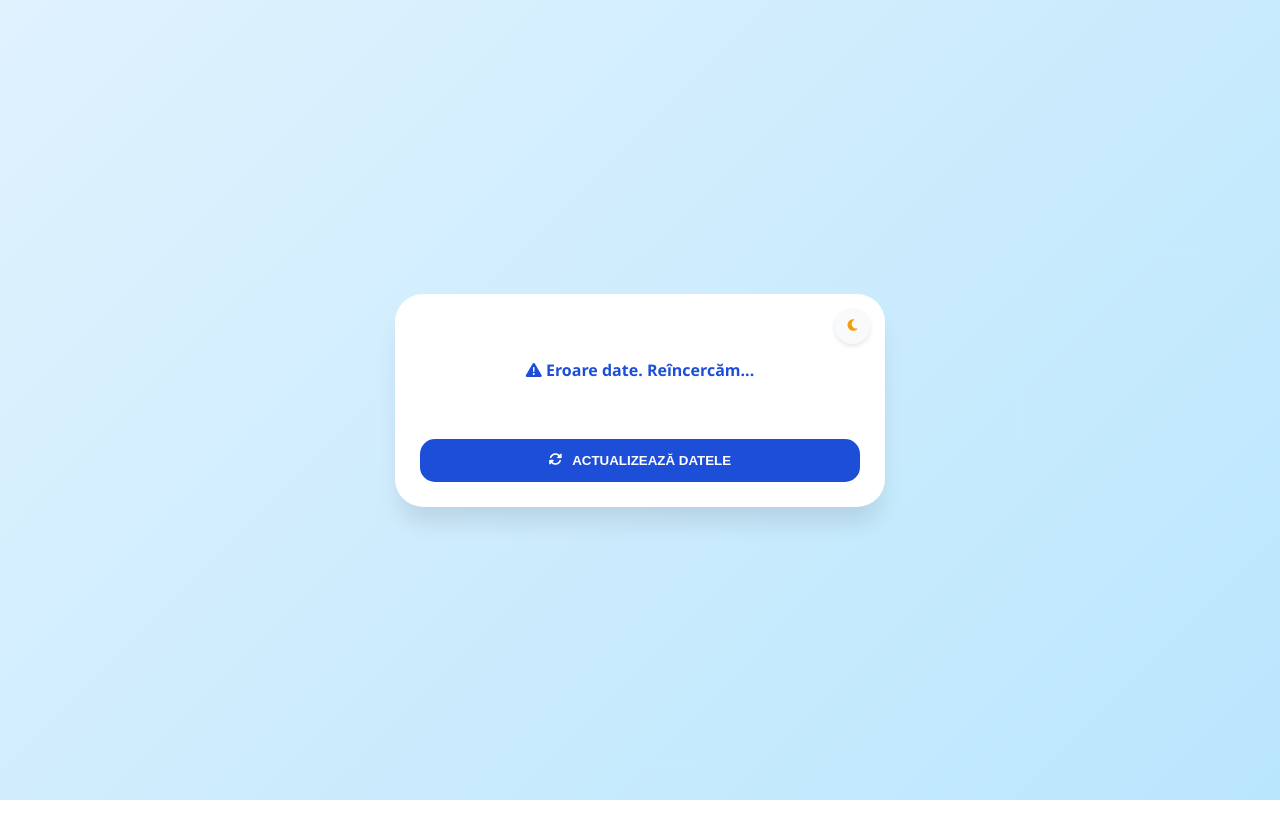
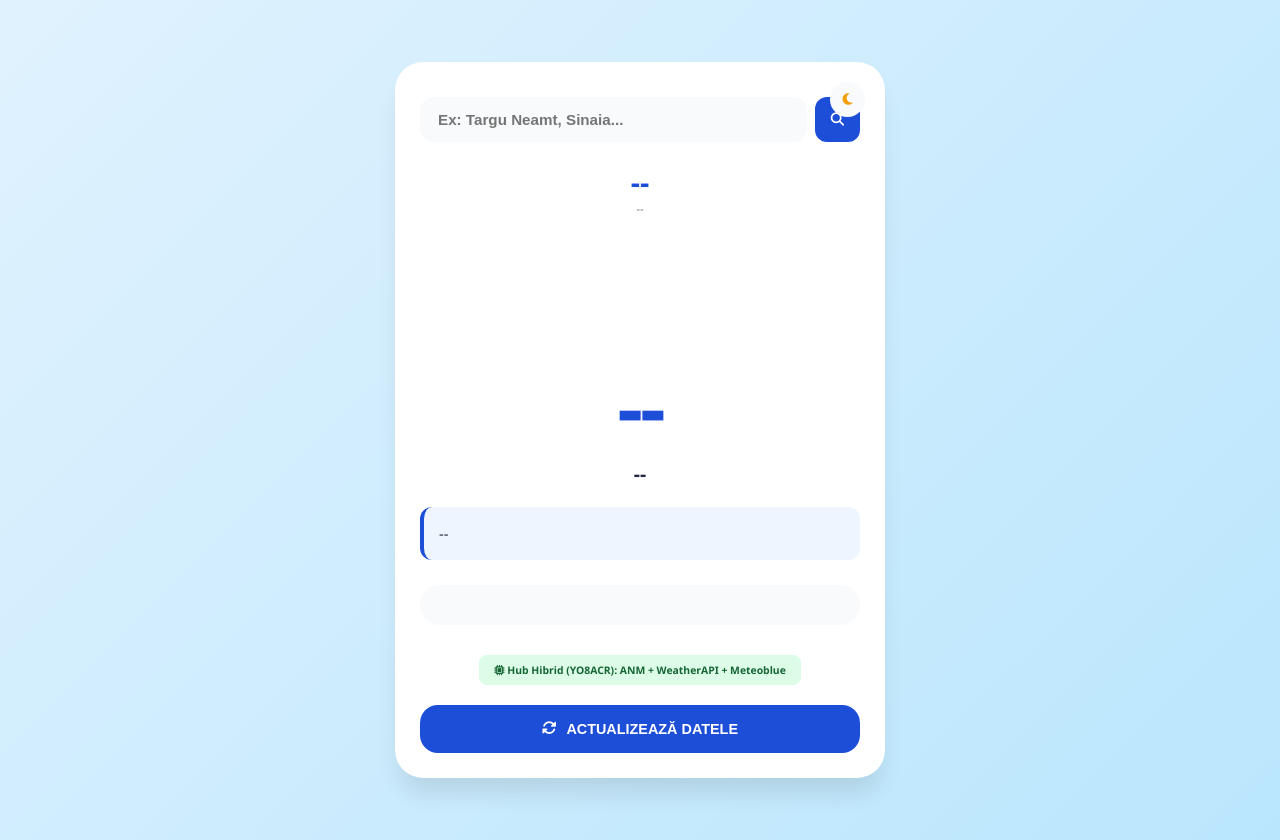
Before and after one commit to acc1311/Hub-Hibrid-YO8ACR-ANM-WeatherAPI-Meteoblue, a plain HTML site: page index.html in a window 1280 px wide. Before the commit the page ends 800 px from the top, so only its background shows below. Drawn offline with Linux system fonts and the light colour scheme; no server answers.

Commit message:
Update index.html

```diff
--- a/index.html
+++ b/index.html
@@ -3,7 +3,7 @@
 <head>
     <meta charset="UTF-8">
     <meta name="viewport" content="width=device-width, initial-scale=1.0">
-    <title>Vremea în Târgu Neamț - Evolutiv</title>
+    <title>Hub Hibrid PRO - România</title>
     <link rel="stylesheet" href="https://cdnjs.cloudflare.com/ajax/libs/font-awesome/6.4.0/css/all.min.css">
     <style>
         :root {
@@ -21,58 +21,73 @@
             --info-box: rgba(255, 255, 255, 0.05);
             --toggle-icon: #facc15;
         }
-        body { font-family: 'Segoe UI', sans-serif; background: var(--bg); color: var(--text); display: flex; justify-content: center; align-items: center; min-height: 100vh; margin: 0; transition: 0.3s; }
-        .card { background: var(--card); border-radius: 28px; padding: 25px; width: 100%; max-width: 440px; box-shadow: 0 20px 25px -5px var(--shadow); text-align: center; position: relative; overflow: hidden; }
+        body { font-family: 'Segoe UI', sans-serif; background: var(--bg); color: var(--text); display: flex; justify-content: center; align-items: center; min-height: 100vh; margin: 0; transition: 0.3s; padding: 20px; }
+        .card { background: var(--card); border-radius: 28px; padding: 25px; width: 100%; max-width: 440px; box-shadow: 0 20px 25px -5px var(--shadow); text-align: center; position: relative; }
 
-        .theme-toggle { position: absolute; top: 15px; right: 15px; background: var(--grid); border: none; width: 35px; height: 35px; border-radius: 50%; color: var(--toggle-icon); cursor: pointer; display: flex; align-items: center; justify-content: center; transition: 0.2s; box-shadow: 0 2px 5px var(--shadow); }
-        .theme-toggle:hover { transform: rotate(15deg); }
+        .theme-toggle { position: absolute; top: 20px; right: 20px; background: var(--grid); border: none; width: 35px; height: 35px; border-radius: 50%; color: var(--toggle-icon); cursor: pointer; display: flex; align-items: center; justify-content: center; z-index: 10; }
 
-        .city { color: var(--primary); font-size: 1.7rem; font-weight: 800; text-transform: uppercase; margin-bottom: 2px; }
-        .time { font-size: 0.72rem; color: var(--muted); margin-bottom: 12px; }
-        .temp-main { font-size: 4.5rem; font-weight: 800; color: var(--primary); margin: 5px 0; letter-spacing: -3px; }
-        .weather-icon { font-size: 5.5rem; margin: 15px 0; min-height: 100px; display: flex; align-items: center; justify-content: center; filter: drop-shadow(0 4px 6px rgba(0,0,0,0.1)); }
-        .desc { font-weight: 700; font-size: 1.1rem; margin-bottom: 15px; text-transform: capitalize; }
-        .forecast-box { background: var(--info-box); border-left: 4px solid var(--primary); padding: 15px; border-radius: 12px; margin-bottom: 20px; font-size: 0.9rem; text-align: left; line-height: 1.6; }
+        .search-box { display: flex; gap: 8px; margin-bottom: 20px; margin-top: 10px; }
+        .search-box input { flex: 1; padding: 12px 16px; border-radius: 14px; border: 2px solid var(--grid); background: var(--grid); color: var(--text); outline: none; font-weight: 600; font-size: 0.95rem; }
+        .search-box input:focus { border-color: var(--primary); }
+        .search-box button { background: var(--primary); color: white; border: none; width: 45px; border-radius: 12px; cursor: pointer; }
 
-        .grid { display: grid; grid-template-columns: 1fr 1fr; gap: 12px; text-align: left; background: var(--grid); padding: 18px; border-radius: 18px; }
-        .label { font-size: 0.62rem; color: var(--muted); text-transform: uppercase; font-weight: 800; display: block; }
-        .val { font-weight: 700; font-size: 0.88rem; display: block; margin-top: 1px; }
-        .source { font-size: 0.55rem; color: var(--source-tag); font-weight: 600; text-transform: uppercase; margin-top: 2px; display: block; }
+        .city-name { color: var(--primary); font-size: 1.8rem; font-weight: 800; text-transform: uppercase; margin-top: 10px; }
+        .time-sync { font-size: 0.7rem; color: var(--muted); margin-bottom: 15px; }
+        .temp-main { font-size: 5rem; font-weight: 800; color: var(--primary); margin: 0; letter-spacing: -3px; }
+        .weather-icon { font-size: 5.5rem; margin: 10px 0; height: 110px; display: flex; align-items: center; justify-content: center; }
+        .condition-text { font-weight: 700; font-size: 1.2rem; margin-bottom: 20px; text-transform: capitalize; }
 
-        .badge { display: inline-block; background: var(--badge-bg); color: var(--badge-txt); border-radius: 8px; padding: 6px 14px; font-size: 0.65rem; font-weight: 700; margin-top: 20px; max-width: 90%; }
-        .btn { margin-top: 18px; width: 100%; padding: 14px; border: none; border-radius: 15px; background: var(--primary); color: white; font-weight: 700; cursor: pointer; display: flex; align-items: center; justify-content: center; gap: 10px; text-transform: uppercase; transition: 0.2s; }
-        .btn:active { transform: scale(0.98); }
-        #loader { padding: 40px; font-weight: 600; color: var(--primary); }
+        .forecast-banner { background: var(--info-box); border-left: 4px solid var(--primary); padding: 15px; border-radius: 12px; margin-bottom: 25px; font-size: 0.92rem; text-align: left; line-height: 1.5; }
+
+        .data-grid { display: grid; grid-template-columns: 1fr 1fr; gap: 12px; text-align: left; background: var(--grid); padding: 20px; border-radius: 20px; margin-bottom: 20px; }
+        .item-label { font-size: 0.65rem; color: var(--muted); text-transform: uppercase; font-weight: 800; display: block; }
+        .item-val { font-weight: 700; font-size: 0.95rem; display: block; margin-top: 2px; }
+        .item-src { font-size: 0.55rem; color: var(--source-tag); font-weight: 600; text-transform: uppercase; }
+
+        /* Buton Actualizare */
+        .btn-update { width: 100%; background: var(--primary); color: white; border: none; padding: 16px; border-radius: 18px; font-weight: 700; font-size: 0.9rem; cursor: pointer; transition: 0.2s; display: flex; align-items: center; justify-content: center; gap: 10px; margin-top: 20px; text-transform: uppercase; }
+        .btn-update:active { transform: scale(0.98); opacity: 0.9; }
+
+        .footer-badge { display: inline-block; background: var(--badge-bg); color: var(--badge-txt); border-radius: 8px; padding: 8px 15px; font-size: 0.65rem; font-weight: 700; margin-top: 10px; }
+        #loader { padding: 50px; font-weight: 700; color: var(--primary); }
     </style>
 </head>
 <body>
 
 <div class="card">
     <button class="theme-toggle" onclick="toggleTheme()" id="t-btn"><i class="fas fa-moon"></i></button>
-    <div id="loader"><i class="fas fa-circle-notch fa-spin fa-3x"></i><br><br>Sincronizare Hub Hibrid...</div>
 
-    <div id="content" style="display:none;">
-        <div class="city">Târgu Neamț</div>
-        <div id="update-time" class="time">--</div>
-        <div id="weather-icon" class="weather-icon"></div>
-        <div id="temp" class="temp-main">--</div>
-        <div id="description" class="desc">--</div>
+    <div class="search-box">
+        <input type="text" id="city-in" placeholder="Ex: Targu Neamt, Sinaia..." onkeypress="if(event.key==='Enter') updateWeather()">
+        <button onclick="updateWeather()"><i class="fas fa-search"></i></button>
+    </div>
 
-        <div class="forecast-box" id="ai-forecast">--</div>
+    <div id="loader" style="display:none;"><i class="fas fa-spinner fa-spin fa-3x"></i><br><br>Sincronizare Hub...</div>
 
-        <div class="grid" id="main-grid"></div>
+    <div id="main-content">
+        <div id="city-title" class="city-name">--</div>
+        <div id="sync-info" class="time-sync">--</div>
+        <div id="big-icon" class="weather-icon"></div>
+        <div id="main-temp" class="temp-main">--</div>
+        <div id="main-desc" class="condition-text">--</div>
 
-        <div class="badge">
+        <div class="forecast-banner" id="smart-text">--</div>
+
+        <div class="data-grid" id="full-grid"></div>
+
+        <div class="footer-badge">
             <i class="fas fa-microchip"></i> Hub Hibrid (YO8ACR): ANM + WeatherAPI + Meteoblue
         </div>
+
+        <button class="btn-update" onclick="updateWeather()">
+            <i class="fas fa-sync-alt"></i> Actualizează datele
+        </button>
     </div>
-
-    <button class="btn" onclick="getWeather()"><i class="fas fa-sync-alt"></i> Actualizează datele</button>
 </div>
 
 <script>
-    const ANM_URL = "https://vremea-tg-neamt.yo8acr.workers.dev/";
-    const W_API_KEY = "bdffdac051334f298e0175011261604";
+    const W_KEY = "bdffdac051334f298e0175011261604";
+    const ANM_PROXY = "https://vremea-tg-neamt.yo8acr.workers.dev/";
 
     function toggleTheme() {
         const b = document.body;
@@ -81,107 +96,82 @@
         document.getElementById('t-btn').innerHTML = isDark ? '<i class="fas fa-moon"></i>' : '<i class="fas fa-sun"></i>';
     }
 
-    // Funcție universală pentru formatarea orei (AM/PM -> 24h)
-    function formatTime(timeStr) {
-        if (!timeStr) return "--:--";
-        const [time, modifier] = timeStr.split(' ');
-        let [hours, minutes] = time.split(':');
-        if (modifier === 'PM' && hours !== '12') hours = parseInt(hours, 10) + 12;
-        if (modifier === 'AM' && hours === '12') hours = '00';
-        return `${hours.toString().padStart(2, '0')}:${minutes}`;
+    function timeFmt(s) {
+        if(!s) return "--:--";
+        let [t, m] = s.split(' ');
+        let [h, min] = t.split(':');
+        if(m === 'PM' && h !== '12') h = parseInt(h)+12;
+        if(m === 'AM' && h === '12') h = '00';
+        return `${h.toString().padStart(2,'0')}:${min}`;
     }
 
-    // LISTĂ ACTUALIZATĂ CU ICONIȚE DE NOAPTE
-    const precisionIcons = {
-        "senin": { day: "fa-sun", night: "fa-moon", color: "#f59e0b" },
-        "parțial noros": { day: "fa-cloud-sun", night: "fa-cloud-moon", color: "#f59e0b" },
-        "noros": { day: "fa-cloud", night: "fa-cloud", color: "#64748b" },
-        "acoperit": { day: "fa-cloud", night: "fa-cloud", color: "#475569" },
-        "ploaie": { day: "fa-cloud-rain", night: "fa-cloud-rain", color: "#3b82f6" },
-        "averse": { day: "fa-cloud-showers-heavy", night: "fa-cloud-showers-heavy", color: "#3b82f6" },
-        "furtună": { day: "fa-cloud-bolt", night: "fa-cloud-bolt", color: "#1e293b" }
-    };
+    async function updateWeather() {
+        const input = document.getElementById('city-in').value.trim() || "Targu Neamt";
+        document.getElementById('main-content').style.opacity = "0.3";
+        document.getElementById('loader').style.display = "block";
 
-    async function getWeather() {
         try {
-            const resAnm = await fetch(ANM_URL + "?t=" + Date.now());
-            const jsonAnm = await resAnm.json();
-            const p = jsonAnm.features.find(f => f.properties.nume.toUpperCase().includes("TARGU NEAMT")).properties;
+            const rW = await fetch(`https://api.weatherapi.com/v1/forecast.json?key=${W_KEY}&q=${input}&days=1&aqi=yes&lang=ro`);
+            const dW = await rW.json();
+            if(dW.error) throw new Error("Not found");
 
-            const resW = await fetch(`https://api.weatherapi.com/v1/forecast.json?key=${W_API_KEY}&q=Targu Neamt&days=1&aqi=yes&lang=ro`);
-            const dataW = await resW.json();
-
-            const cur = dataW.current;
-            const fDay = dataW.forecast.forecastday[0].day;
-            const astro = dataW.forecast.forecastday[0].astro;
-
-            // Variabilă crucială pentru zi/noapte
+            const cur = dW.current, loc = dW.location, fDay = dW.forecast.forecastday[0];
             const isDay = cur.is_day === 1;
 
-            // Update UI Principal
-            document.getElementById('temp').innerText = parseFloat(p.tempe).toFixed(1) + "°C";
-            const cond = cur.condition.text;
-            document.getElementById('description').innerText = cond;
+            const rA = await fetch(ANM_PROXY + "?t=" + Date.now());
+            const jA = await rA.json();
+            const station = jA.features.find(f =>
+                f.properties.nume.toUpperCase().includes(loc.name.toUpperCase()) ||
+                loc.name.toUpperCase().includes(f.properties.nume.toUpperCase())
+            );
+            const p = station ? station.properties : null;
 
-            // Logică Evolutivă Text REPARATĂ
-            const chanceRain = fDay.daily_chance_of_rain;
-            let dinamicaText = "";
-            if (chanceRain > 70) dinamicaText = `Prognoza indică <strong>precipitații</strong> în orele următoare (${chanceRain}% șanse).`;
-            else if (chanceRain > 30) dinamicaText = `Sunt posibile <strong>ploi izolate</strong> pe parcursul zilei (${chanceRain}% șanse).`;
-            else dinamicaText = `Vremea se menține <strong>stabilă</strong> în această perioadă.`;
+            document.getElementById('city-title').innerText = loc.name;
+            document.getElementById('main-temp').innerText = (p ? parseFloat(p.tempe).toFixed(1) : cur.temp_c) + "°C";
+            document.getElementById('main-desc').innerText = cur.condition.text;
 
-            // Afișăm Apusul ziua și Răsăritul noaptea
-            const sunInfo = isDay
-                ? `Apusul este estimat la ora <strong>${formatTime(astro.sunset)}</strong>.`
-                : `Soarele va răsări la ora <strong>${formatTime(astro.sunrise)}</strong>.`;
+            const sunTxt = isDay ? `Apusul este estimat la ora <strong>${timeFmt(fDay.astro.sunset)}</strong>.` : `Soarele va răsări la ora <strong>${timeFmt(fDay.astro.sunrise)}</strong>.`;
+            document.getElementById('smart-text').innerHTML = `Starea vremii în <strong>${loc.name}</strong>: ${cur.condition.text.toLowerCase()} (${cur.cloud}% nori). Șanse ploaie: ${fDay.day.daily_chance_of_rain}%. ${sunTxt}`;
 
-            document.getElementById('ai-forecast').innerHTML =
-                `Starea vremii: <strong>${cond.toLowerCase()}</strong> (${cur.cloud}% acoperire). ${dinamicaText} ${sunInfo}`;
+            const windMs = p ? parseFloat(p.vant.split(' ')[0]) : (cur.wind_kph/3.6).toFixed(1);
+            const presMb = p ? parseFloat(p.presiunetext) : cur.pressure_mb;
 
-            // Grid Tehnic
-            const vitezMs = parseFloat(p.vant.split(' ')[0]) || 0;
-            const presMb = parseFloat(p.presiunetext) || 0;
-
-            document.getElementById('main-grid').innerHTML = `
-                <div><span class="label">Min / Max Azi</span><span class="val">${fDay.mintemp_c}°C / ${fDay.maxtemp_c}°C</span><span class="source">[WeatherAPI]</span></div>
-                <div><span class="label">La Noapte</span><span class="val">${dataW.forecast.forecastday[0].hour[23].temp_c}°C</span><span class="source">[Meteoblue]</span></div>
-                <div><span class="label">Vânt Mediu</span><span class="val">${(vitezMs * 3.6).toFixed(1)} km/h (${vitezMs} m/s)</span><span class="source">[ANM]</span></div>
-                <div><span class="label">Rafale & Dir</span><span class="val">${cur.gust_kph} km/h | ${p.vant.split(':')[1] || 'N'}</span><span class="source">[W-API+ANM]</span></div>
-                <div><span class="label">Presiune</span><span class="val">${presMb} mb (${Math.round(presMb * 0.750062)} mmHg)</span><span class="source">[ANM]</span></div>
-                <div><span class="label">Umiditate</span><span class="val">${p.umezeala}%</span><span class="source">[ANM]</span></div>
-                <div><span class="label">Vizibilitate</span><span class="val">${cur.vis_km} km</span><span class="source">[WeatherAPI]</span></div>
-                <div><span class="label">Indice UV</span><span class="val">${fDay.uv}</span><span class="source">[WeatherAPI]</span></div>
+            // Grid cu 8 câmpuri și eticheta METEOBLUE
+            document.getElementById('full-grid').innerHTML = `
+                <div><span class="item-label">Min / Max Azi</span><span class="item-val">${fDay.day.mintemp_c}°C / ${fDay.day.maxtemp_c}°C</span><span class="item-src">[WEATHERAPI]</span></div>
+                <div><span class="item-label">La Noapte</span><span class="item-val">${fDay.hour[23].temp_c}°C</span><span class="item-src">[METEOBLUE]</span></div>
+                <div><span class="item-label">Vânt Mediu</span><span class="item-val">${(windMs * 3.6).toFixed(1)} km/h (${windMs} m/s)</span><span class="item-src">[ANM]</span></div>
+                <div><span class="item-label">Rafale & Dir</span><span class="item-val">${cur.gust_kph} km/h | ${p ? (p.vant.split(':')[1] || 'N') : cur.wind_dir}</span><span class="item-src">[W-API+ANM]</span></div>
+                <div><span class="item-label">Presiune</span><span class="item-val">${presMb} mb (${Math.round(presMb*0.750062)} mmHg)</span><span class="item-src">[ANM]</span></div>
+                <div><span class="item-label">Umiditate</span><span class="item-val">${p ? p.umezeala : cur.humidity}%</span><span class="item-src">[ANM]</span></div>
+                <div><span class="item-label">Vizibilitate</span><span class="item-val">${cur.vis_km} km</span><span class="item-src">[WEATHERAPI]</span></div>
+                <div><span class="item-label">Indice UV</span><span class="item-val">${fDay.day.uv}</span><span class="item-src">[WEATHERAPI]</span></div>
             `;
 
-            // SELECȚIE ICONIȚĂ REPARATĂ (Ține cont de isDay)
-            let iconKey = "noros";
-            const cl = cond.toLowerCase();
-            if(cl.includes("senin")) iconKey = "senin";
-            else if(cl.includes("parțial")) iconKey = "parțial noros";
-            else if(cl.includes("acoperit")) iconKey = "acoperit";
-            else if(cl.includes("ploaie")) iconKey = "ploaie";
-            else if(cl.includes("averse")) iconKey = "averse";
-            else if(cl.includes("furtună")) iconKey = "furtună";
+            const icons = { "senin": "fa-sun", "parțial": "fa-cloud-sun", "noros": "fa-cloud", "ploaie": "fa-cloud-rain", "acoperit": "fa-cloud" };
+            const nightIcons = { "senin": "fa-moon", "parțial": "fa-cloud-moon" };
 
-            const iconData = precisionIcons[iconKey];
-            const finalIcon = isDay ? iconData.day : iconData.night;
-            const finalColor = (!isDay && iconKey === "senin") ? "#f1f5f9" : iconData.color; // Lună albă, nu portocalie
+            let key = "noros";
+            const d = cur.condition.text.toLowerCase();
+            if(d.includes("senin") || d.includes("soare")) key = "senin";
+            else if(d.includes("parțial")) key = "parțial";
+            else if(d.includes("ploaie")) key = "ploaie";
 
-            document.getElementById('weather-icon').innerHTML = `<i class="fas ${finalIcon}" style="color: ${finalColor};"></i>`;
+            const iconClass = (isDay ? icons[key] : (nightIcons[key] || icons[key])) || "fa-cloud";
+            const color = (!isDay && key==="senin") ? "#f1f5f9" : (key==="senin"||key==="parțial" ? "#f59e0b" : "#64748b");
 
-            document.getElementById('update-time').innerText = "Sincronizare ANM: " + p.actualizat.replace(/&nbsp;/g, " ");
+            document.getElementById('big-icon').innerHTML = `<i class="fas ${iconClass}" style="color: ${color};"></i>`;
+            document.getElementById('sync-info').innerText = p ? `Sincronizare ANM: ${p.actualizat.replace(/&nbsp;/g,' ')}` : "Sursă: WeatherAPI Global";
+
+        } catch(e) {
+            alert("Eroare la preluarea datelor!");
+        } finally {
             document.getElementById('loader').style.display = "none";
-            document.getElementById('content').style.display = "block";
-
-        } catch (e) {
-            console.error(e);
-            document.getElementById('loader').innerHTML = "<i class='fas fa-exclamation-triangle'></i> Eroare date. Reîncercăm...";
-            setTimeout(getWeather, 5000);
+            document.getElementById('main-content').style.opacity = "1";
         }
     }
 
-    getWeather();
-    setInterval(getWeather, 600000);
+    updateWeather();
 </script>
 </body>
 </html>
```
